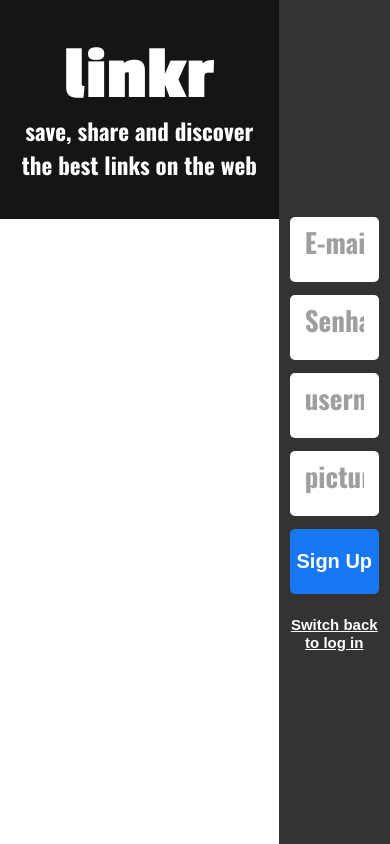
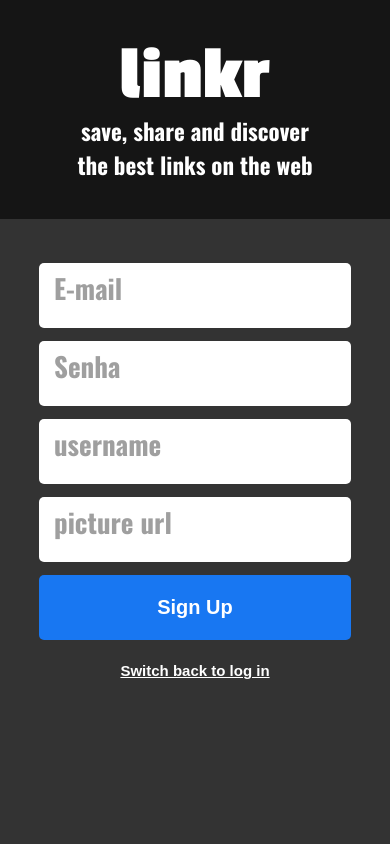
Before and after one commit to alinesm/linkr_front, a React (Create React App) app: page /sign-up in a window 390 px wide. Built offline with nearby package versions, Linux system fonts and the light colour scheme.

Commit message:
Register page mobile css implemented

```diff
--- a/src/components/RegisterForms.jsx
+++ b/src/components/RegisterForms.jsx
@@ -106,10 +106,17 @@ const RightSideDiv = styled.div`
     background-color: #333333;
     width:40vw;
     height:100vh;
+    @media (max-width: 600px){
+        height:74vh;
+        width:100vw;
+    }
 `;
 
 const RegisterFormDiv = styled.div`
     margin:auto;
+    @media (max-width: 600px){
+        margin:20px auto auto auto;
+    }
     width:80%;
     form{
         display:flex;
@@ -143,6 +150,14 @@ const RegisterFormDiv = styled.div`
             font-size: 20px;
             font-weight: 700;
         }
+        @media (max-width: 600px){
+            button{
+                height:65px;
+            }
+            input{
+                height:65px;
+            }
+        }
     }
 `;
 
--- a/src/pages/Register.jsx
+++ b/src/pages/Register.jsx
@@ -16,4 +16,7 @@ const RegisterDiv = styled.div`
     width:100vw;
     height:100vh;
     min-height:100vh;
+    @media (max-width: 600px){
+        flex-direction: column;
+    }
 `;
```
